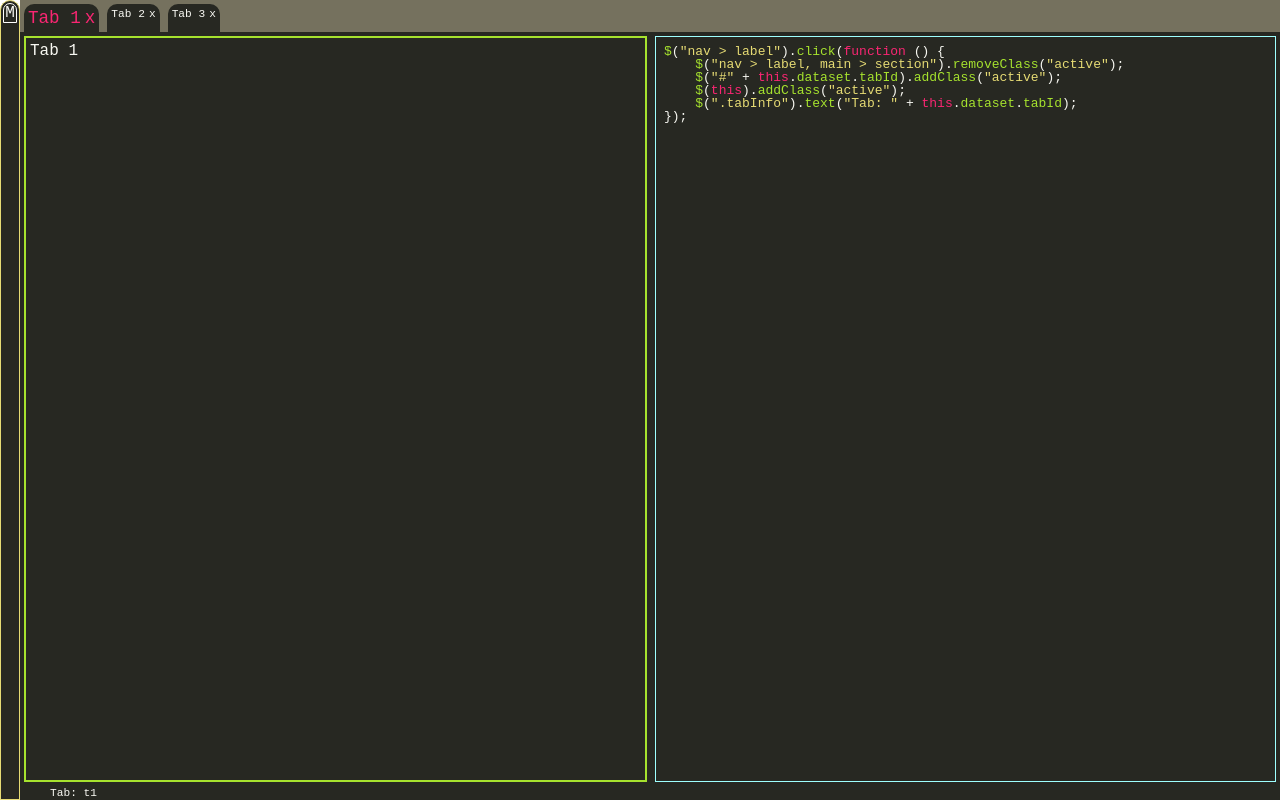
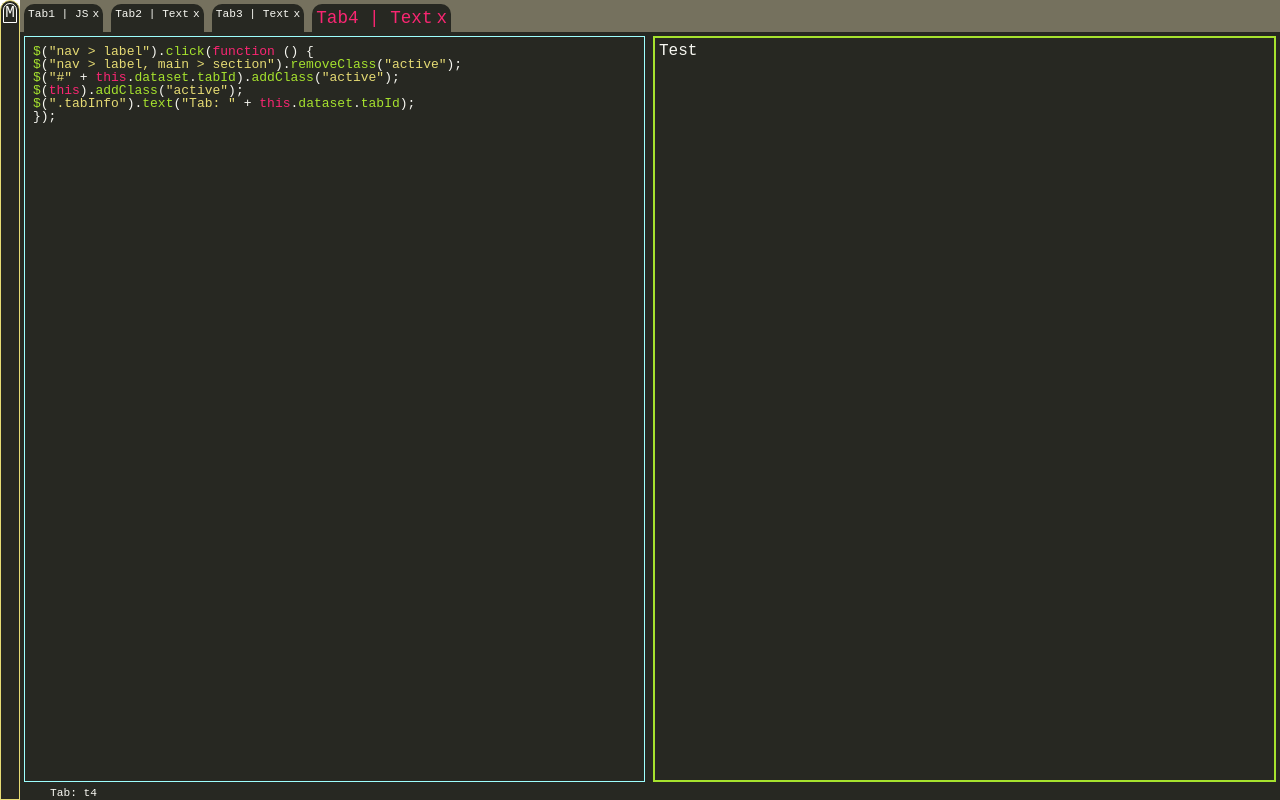
Before and after one commit to RangerMauve/MetaSPA, a website with bundled scripts: page index.html in a window 1280 px wide. Built offline with nearby package versions, Linux system fonts and the light colour scheme.

Commit message:
Added text view and Javascript editor tabs

```diff
--- a/index.html
+++ b/index.html
@@ -11,30 +11,13 @@
 	<menu>
 		<label>M</label>
 	</menu>
-	<nav>
-		<label class="active" data-tab-id="t1">Tab 1</label>
-		<label data-tab-id="t2">Tab 2</label>
-		<label data-tab-id="t3">Tab 3</label>
-	</nav>
-	<main>
-		<section class="active pinned" id="t1">Tab 1</section>
-		<section id="t2">Tab 2</section>
-		<section class="pinned" id="t3">
-			<textarea>
-$("nav > label").click(function () {
-	$("nav > label, main > section").removeClass("active");
-	$("#" + this.dataset.tabId).addClass("active");
-	$(this).addClass("active");
-	$(".tabInfo").text("Tab: " + this.dataset.tabId);
-});
-			</textarea>
-		</section>
-	</main>
+	<nav></nav>
+	<main></main>
 	<footer>
 		<span class="tabInfo">Tab: t1</span>
 	</footer>
+	<script src="scripts/ICanHaz.js"></script>
 	<script src="scripts/zepto.js"></script>
-	<script src="scripts/ICanHaz.js"></script>
 	<script src="scripts/codemirror.js"></script>
 	<script src="scripts/modes/javascript.js"></script>
 	<script src="scripts/script.js"></script>
--- a/scripts/script.js
+++ b/scripts/script.js
@@ -9,7 +9,110 @@ $("nav > label").click(function () {
 	$(".tabInfo").text("Tab: " + this.dataset.tabId);
 });
 
-var cm = CodeMirror.fromTextArea(document.querySelector("#t3 textarea"), {
-	mode: "text/javascript",
-	theme: "monokai"
+var Packages = (function () {
+	var plugins = {}, libraries = {};
+
+	function initPlugins() {
+		Object.keys(plugins).forEach(initPlugin(name));
+	}
+
+	function initPlugin(name) {
+		var plugin = plugins[name];
+		plugin.init(plugin);
+	}
+
+	function register(data) {
+		if (data.type.toLowerCase() === "plugin") {
+			plugins[data.name] = data;
+			data.init = (new Function("plugin", data.init));
+			initPlugin(data.name);
+		} else libraries[data.name] = data;
+	}
+
+	return {
+		plugins: plugins,
+		libraries: libraries,
+		initPlugin: initPlugin,
+		initPlugins: initPlugins,
+		register: register
+	};
+})();
+
+var Tabs = (function () {
+	var current = [],
+		types = {};
+
+	function register(data) {
+		types[data.name] = data;
+		ich.addTemplate(data.name, data.content);
+	}
+
+	function makeLabel(source) {
+		var dom = $(source);
+		$("body > nav").append(dom);
+		dom.click(function () {
+			$("nav > label, main > section").removeClass("active");
+			$("#" + this.dataset.tabId).addClass("active");
+			$(this).addClass("active");
+			$(".tabInfo").text("Tab: " + this.dataset.tabId);
+		});
+		dom.trigger("click");
+	}
+
+	function makeTab(source) {
+		var dom = $(source);
+		console.log("Made tab:", dom[0]);
+		$("main").append(dom);
+		dom.addClass("active");
+		return dom;
+	}
+
+	function open(name, data) {
+		console.log("Opening new", name, "tab.");
+		var type = types[name];
+
+		var id = document.querySelectorAll("main section").length + 1;
+		var content = ich[name](data);
+		var label = "<label data-tab-id=\"t" + id + "\">Tab" + id + " | " + name + "</label>";
+
+		makeLabel(label);
+		var tab = makeTab("<section id=\"t" + id + "\">\n" + content + "\n</section>");
+		type.init(tab, data);
+		return tab;
+	}
+
+	return {
+		current: current,
+		types: types,
+		register: register,
+		open: open
+	}
+})();
+
+Tabs.register({
+	name:"Text",
+	content:"{{source}}",
+	init: function(){}
+})
+
+Tabs.register({
+	name: "JS",
+	content: "<textarea autofocus>{{source}}</textarea>",
+	init: function (tab, data) {
+		var ta = tab[0].querySelector("textarea");
+		CodeMirror.fromTextArea(ta, {
+			mode: "text/javascript",
+			theme: "monokai",
+			autofocus: true
+		});
+		tab.find("CodeMirror").addClass("CodeMirror-focused");
+	}
 });
+
+Tabs.open("JS", {
+	source: '$("nav > label").click(function () {\n$("nav > label, main > section").removeClass("active");\n$("#" + this.dataset.tabId).addClass("active");\n$(this).addClass("active");\n$(".tabInfo").text("Tab: " + this.dataset.tabId);\n});'
+}).addClass("pinned");
+
+Tabs.open("Text",{source:"Test"});
+Tabs.open("Text",{source:"Test"});
+Tabs.open("Text",{source:"Test"});
```
